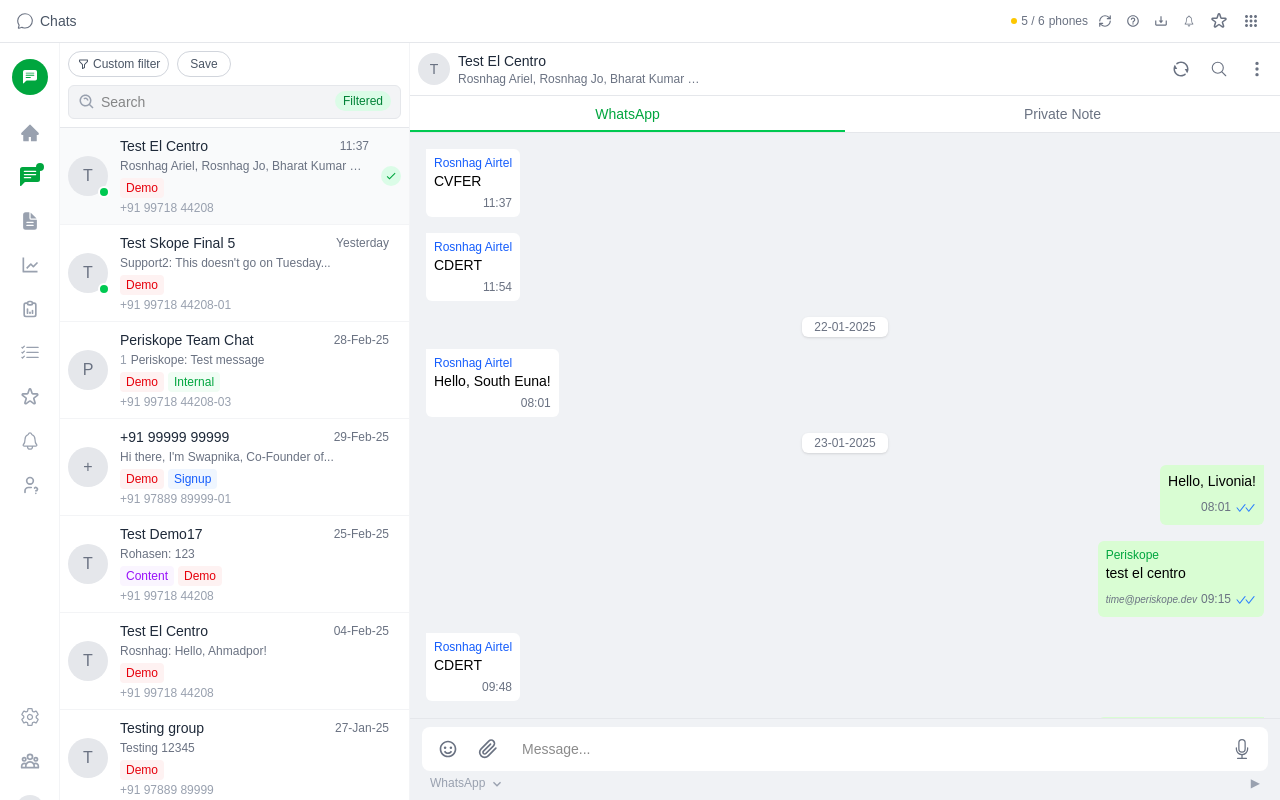
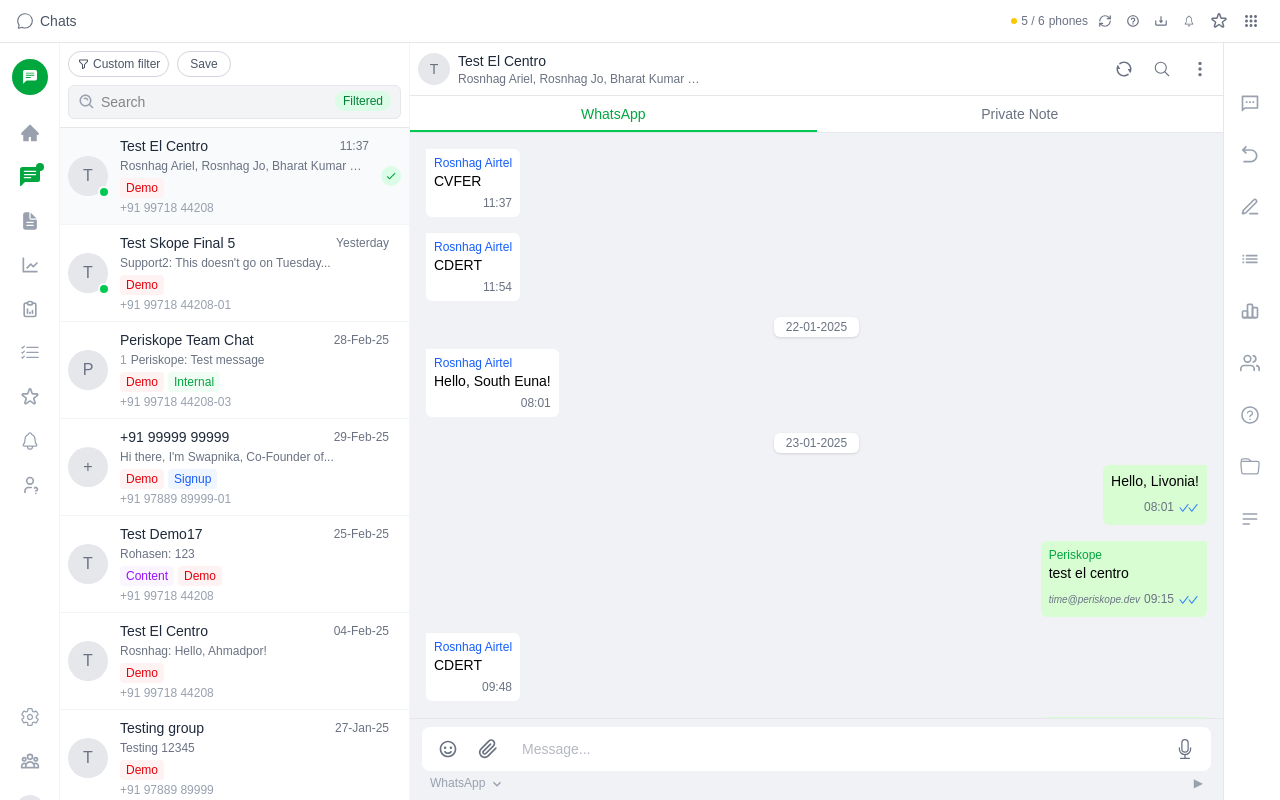
Before and after one commit to dodaa08/Periskope-chatApp, a Next.js app: page /chats in a window 1280 px wide. Built offline with nearby package versions, Linux system fonts and the light colour scheme.

Commit message:
v1 chatApp UI

```diff
--- a/app/(pages)/chats/page.tsx
+++ b/app/(pages)/chats/page.tsx
@@ -21,11 +21,10 @@
           <Sidebar />
         </div>
 
-        {/* Main layout - the columns */}
+        {/* Main content with people list and chat */}
         <div className="flex flex-grow h-full overflow-hidden">
           {/* Left column with conversation list */}
-          <div className="w-[350px] flex-shrink-0 h-full border-r border-gray-100 overflow-hidden flex flex-col">
-            {/* Conversation list */}
+          <div className="w-[350px] flex-shrink-0 h-screen border-r border-gray-100 overflow-hidden">
             <div className="flex-grow overflow-hidden">
               <PeopleList />
             </div>
@@ -35,11 +34,11 @@
           <div className="flex-grow h-full overflow-hidden">
             <Chat />
           </div>
+        </div>
 
-          {/* Right sidebar with contact details */}
-          {/* <div className="w-[350px] flex-shrink-0 h-full border-l border-gray-100 overflow-hidden">
-            <RightSidebar />
-          </div> */}
+        {/* Right sidebar with vertical icons */}
+        <div className="flex-shrink-0 h-full">
+          <RightSidebar />
         </div>
       </div>
     </div>
--- a/app/components/chats/PeopleList.tsx
+++ b/app/components/chats/PeopleList.tsx
@@ -109,7 +109,7 @@
     ];
 
     return (
-        <div className="h-full flex flex-col bg-white">
+        <div className="h-screen flex flex-col bg-white">
             {/* Filter and search bar */}
             <div className="p-2 border-b border-gray-200">
                 <div className="flex items-center gap-2 mb-2">
--- a/app/components/chats/Rightsidebar.tsx
+++ b/app/components/chats/Rightsidebar.tsx
@@ -1,7 +1,55 @@
-export default function Rightsidebar(){
-    return(
-        <>
+"use client";
 
-        </>
-    )
+import { RiMessage2Line, RiArrowGoBackLine } from "react-icons/ri";
+import { IoSettingsOutline, IoAppsOutline } from "react-icons/io5";
+import { LuPenLine } from "react-icons/lu";
+import { MdOutlineList } from "react-icons/md";
+import { TbChartBar } from "react-icons/tb";
+import { FiUsers } from "react-icons/fi";
+import { AiOutlineQuestionCircle } from "react-icons/ai";
+import { BsFolder } from "react-icons/bs";
+import { HiOutlineMenuAlt2 } from "react-icons/hi";
+
+export default function RightSidebar() {
+    return (
+        <div className="h-full px-4 py-10 flex flex-col items-center border-l border-gray-200 py-4 bg-white">
+            <div className="flex flex-col items-center gap-7 mt-2">
+                <button className="w-6 h-6 text-gray-400 hover:text-gray-600">
+                    <RiMessage2Line size={20} />
+                </button>
+
+                <button className="w-6 h-6 text-gray-400 hover:text-gray-600">
+                    <RiArrowGoBackLine size={20} />
+                </button>
+
+                <button className="w-6 h-6 text-gray-400 hover:text-gray-600">
+                    <LuPenLine size={20} />
+                </button>
+
+                <button className="w-6 h-6 text-gray-400 hover:text-gray-600">
+                    <MdOutlineList size={20} />
+                </button>
+
+                <button className="w-6 h-6 text-gray-400 hover:text-gray-600">
+                    <TbChartBar size={20} />
+                </button>
+
+                <button className="w-6 h-6 text-gray-400 hover:text-gray-600">
+                    <FiUsers size={20} />
+                </button>
+
+                <button className="w-6 h-6 text-gray-400 hover:text-gray-600">
+                    <AiOutlineQuestionCircle size={20} />
+                </button>
+
+                <button className="w-6 h-6 text-gray-400 hover:text-gray-600">
+                    <BsFolder size={20} />
+                </button>
+
+                <button className="w-6 h-6 text-gray-400 hover:text-gray-600">
+                    <HiOutlineMenuAlt2 size={20} />
+                </button>
+            </div>
+        </div>
+    );
 }
--- a/app/components/chats/chat.tsx
+++ b/app/components/chats/chat.tsx
@@ -205,7 +205,7 @@
                         value={message}
                         onChange={(e) => setMessage(e.target.value)}
                         placeholder="Message..."
-                        className="flex-grow py-2 px-2 text-sm border-none outline-none"
+                        className="flex-grow text-gray-500 py-2 px-2 text-sm border-none outline-none"
                         onKeyPress={(e) => e.key === 'Enter' && handleSend()}
                     />
 
```
